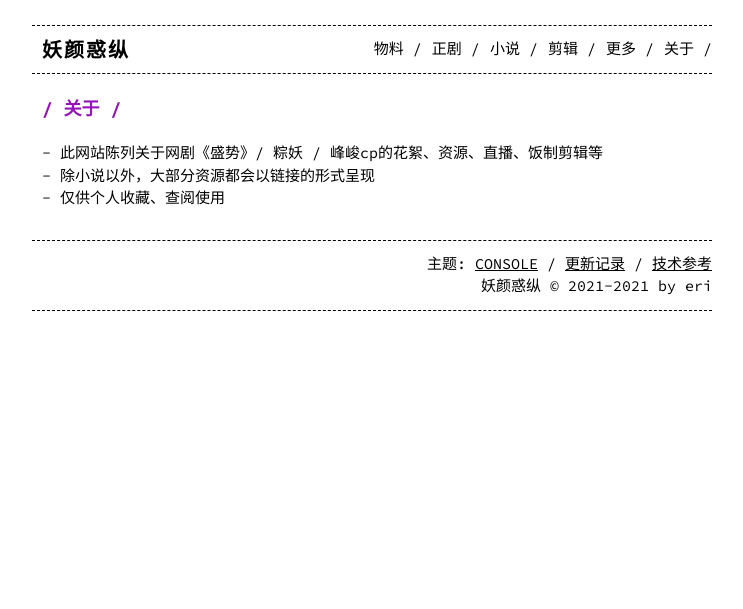
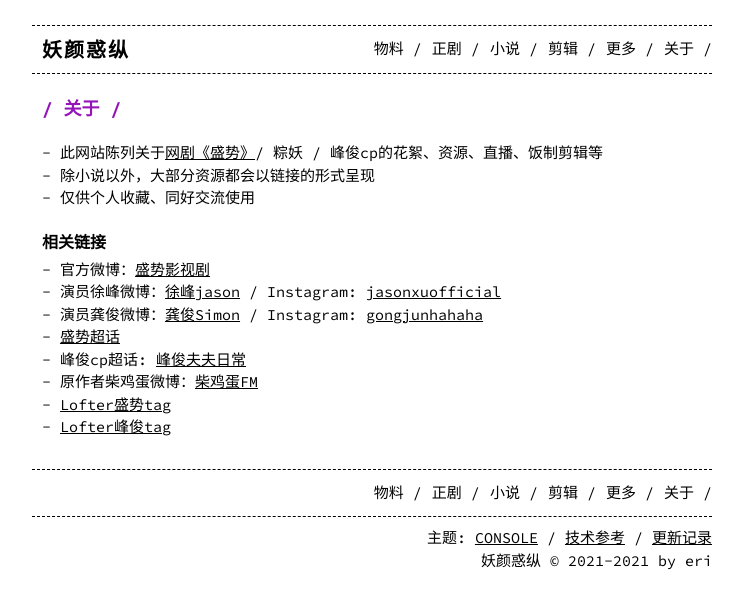
Before and after one commit to eri129/fengjun, a Jekyll site: the page built from about.md, in a window 1280 px wide. Shown: the top 609 px of the page, without its empty margins (268-1011 px from the left). Built offline with Jekyll 4.4.1, drawn with Linux system fonts in a browser that asks for light colours.

Commit message:
add link

```diff
--- a/_includes/footer.html
+++ b/_includes/footer.html
@@ -1,9 +1,9 @@
   <footer>
-      {%comment%}  {% include nav.html %}  {%endcomment%}
+      {% include nav.html %}
       <div class="bottom-menu">
         主题: <a href="https://github.com/b2a3e8/jekyll-theme-console" target="_blank">CONSOLE</a>
+        / <a href="https://wutiaoren.info/">技术参考</a>
         / <a href="{{ '/changelog.html' | relative_url }}">更新记录</a>
-        / <a href="https://wutiaoren.info/">技术参考</a>
         <br/>
         <a href="{{ '/index.html' | relative_url }}" class="title-link-style">妖颜惑纵</a> &copy; 2021-{{ site.time | date: '%Y' }}&nbsp;by eri
       </div>
--- a/_sass/base.scss
+++ b/_sass/base.scss
@@ -49,6 +49,10 @@
    margin-right: auto;
    margin-left: auto;
 }
+main {
+	margin-top: 95px;
+}
+
 
 .site-header{
 	position: relative;
@@ -76,11 +80,6 @@
 
 main {
 	padding: 0px 10px;
-}
-
-/*fixed header menu*/
-main {
-	margin-top: 95px;
 }
 
 h1 {
@@ -131,11 +130,16 @@
 .menu ul li a { text-decoration: none;  color: var(--text-color); }
 .menu ul li a:hover { text-decoration: none; color: var(--background-color); background-color: var(--base-color); }
 
-.bottom-menu{
+/* use when there is no nav in bottom */
+/*.bottom-menu{
 	border-top: var(--border);
 	border-bottom: var(--border);
 	margin-bottom: 25px;
 	padding:12px 0px;
+}*/
+
+.bottom-menu{
+	margin-top: -15px;
 }
 
 
--- a/about.md
+++ b/about.md
@@ -1,9 +1,19 @@
 ---
 title: 关于
 layout: page
-permalink: /about.html
 ---
 
-- 此网站陈列关于网剧《盛势》/ 粽妖 / 峰峻cp的花絮、资源、直播、饭制剪辑等
+- 此网站陈列关于[网剧《盛势》](https://baike.baidu.com/item/%E7%9B%9B%E5%8A%BF)/ 粽妖 / 峰俊cp的花絮、资源、直播、饭制剪辑等
 - 除小说以外，大部分资源都会以链接的形式呈现
-- 仅供个人收藏、查阅使用
+- 仅供个人收藏、同好交流使用
+
+## 相关链接
+
+- 官方微博：[盛势影视剧](https://weibo.com/u/5991275780)
+- 演员徐峰微博：[徐峰jason](https://weibo.com/jasonxufeng777777) / Instagram: [jasonxuofficial](https://www.instagram.com/jasonxuofficial/)
+- 演员龚俊微博：[龚俊Simon](https://weibo.com/u/2172061270) / Instagram: [gongjunhahaha](https://www.instagram.com/gongjunhahaha/)
+- [盛势超话](https://weibo.com/p/100808e2fe3019b0d8e7c153aaa982f9313dba)
+- 峰俊cp超话: [峰俊夫夫日常](https://weibo.com/p/100808d758ab2fbff1ea363fbbe3fff08db427)
+- 原作者柴鸡蛋微博：[柴鸡蛋FM](https://weibo.com/u/3672516770)
+- [Lofter盛势tag](https://www.lofter.com/tag/%E7%9B%9B%E5%8A%BF)
+- [Lofter峰俊tag](https://www.lofter.com/tag/%E5%B3%B0%E4%BF%8A)
```
Also changed, not shown: drama.md (+6 -1 lines).
